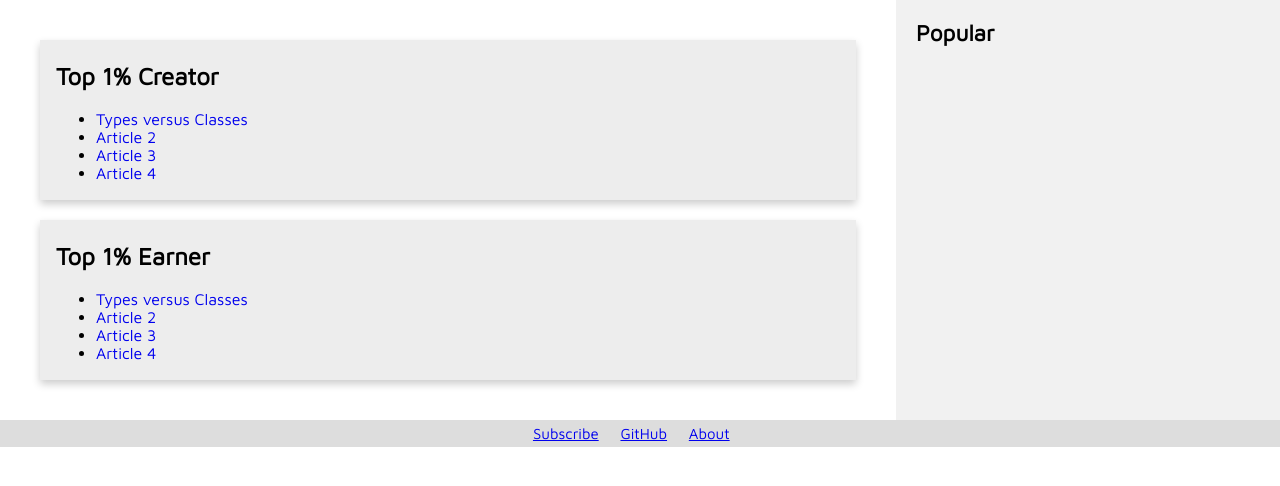
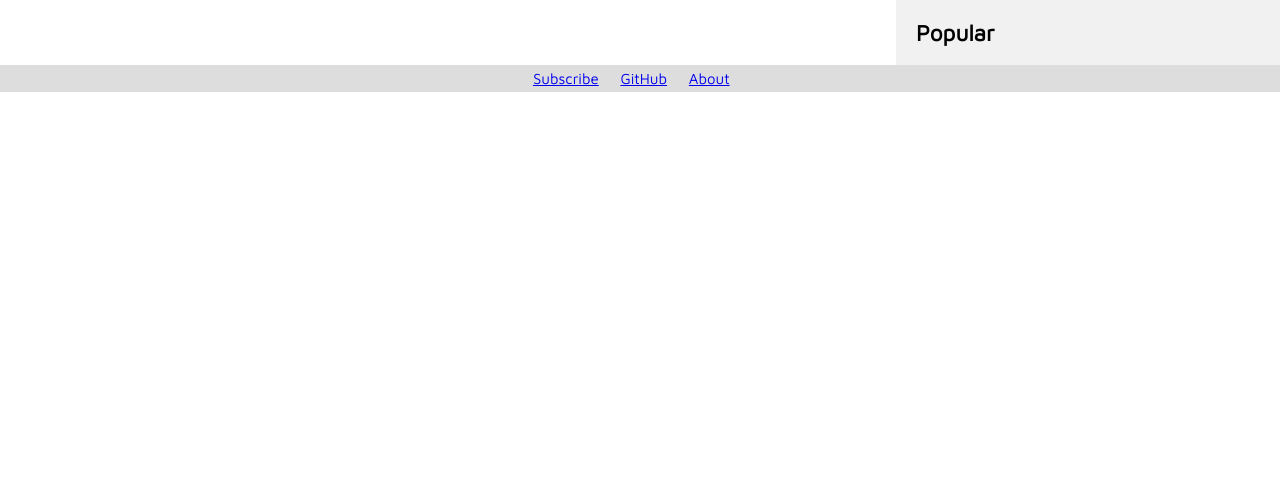
Before and after one commit to mikaeilorfanian/lightning, a Python web app: template templates/home-template.html in a window 1280 px wide. Shown: the part 168-654 px from the top of the page. Run offline with Jinja, Linux system fonts and the light colour scheme; the template is opened without the code that fills it, so the values that code supplies are empty.

Commit message:
remove placeholder categories from home page

```diff
--- a/templates/home-template.html
+++ b/templates/home-template.html
@@ -20,30 +20,6 @@
       </div>
     {% endfor %}
 
-    <div class="card">
-      <div class="container">
-        <h2>Top 1% Creator</h2>
-        <ul>
-          <li><a href="top-coder-technical/types-versus-classes.html">Types versus Classes</a></li>
-          <li><a href='#'>Article 2</a></li>
-          <li><a href='#'>Article 3</a></li>
-          <li><a href='#'>Article 4</a></li>
-        </ul>
-      </div>
-    </div>
-
-    <div class="card">
-      <div class="container">
-        <h2>Top 1% Earner</h2>
-        <ul>
-          <li><a href="top-coder-technical/types-versus-classes.html">Types versus Classes</a></li>
-          <li><a href='#'>Article 2</a></li>
-          <li><a href='#'>Article 3</a></li>
-          <li><a href='#'>Article 4</a></li>
-        </ul>
-      </div>
-    </div>
-
   </div>
   <div class="side">
     <h2>Popular</h2>
```
